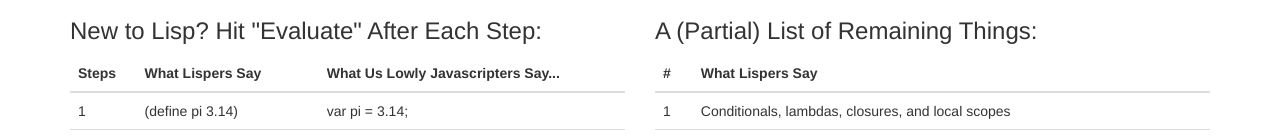
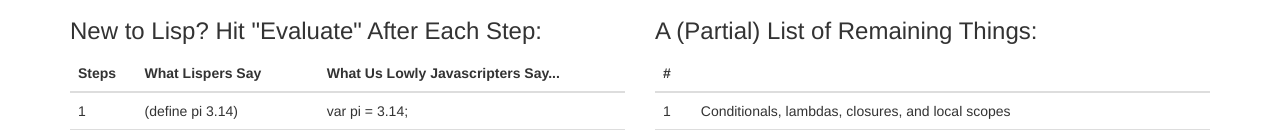
Before and after one commit to ammarm08/lisp-interpreter, a website: page client/index.html at #/main in a window 1280 px wide. Shown: the part 449-589 px from the top of the page. Drawn offline with nearby package versions, Linux system fonts and the light colour scheme; some packages are replaced by stand-ins of ours.

Commit message:
clear table header in right column main html

```diff
--- a/client/app/main.html
+++ b/client/app/main.html
@@ -63,7 +63,7 @@
         <table class="table">
           <thead>
             <th>#</th>
-            <th>What Lispers Say</th>
+            <th></th>
           </thead>
           <tbody>
             <tr>
```
